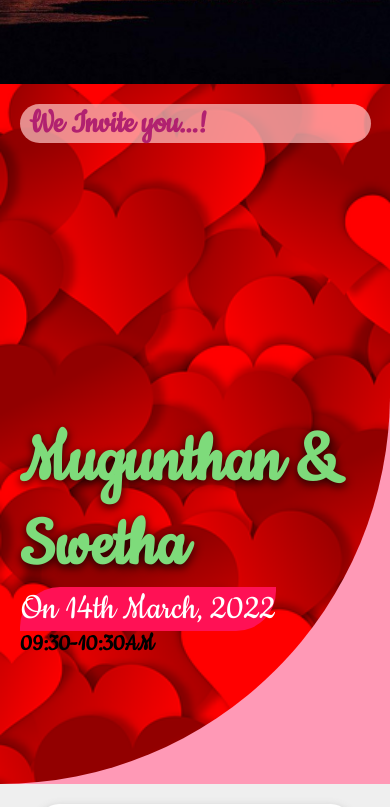
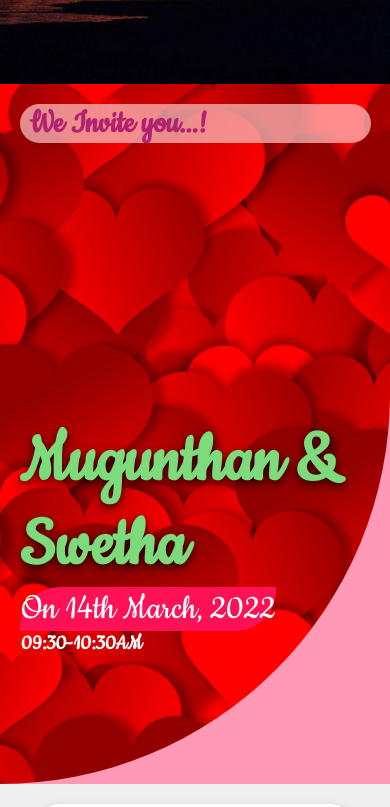
Before and after one commit to mugu26/msweddinginvite, a plain HTML site: page index.html in a window 390 px wide. Shown: the part 616-1423 px from the top of the page. Drawn offline with Linux system fonts and the light colour scheme.

Commit message:
timeupdate

```diff
--- a/css/one.css
+++ b/css/one.css
@@ -134,6 +134,12 @@
 .text2 .date2:hover{
     background-color: #fff;
     color:#f15;
+}
+.text2 .date3{
+    color:#fff;
+    padding: 1px;
+    font-size: 30px;
+    text-align: left;
 }
 .section{
     width:100%;
@@ -297,7 +303,7 @@ footer{
         justify-content: center;
         align-items: flex-start;
         flex-wrap: wrap;
-        border-radius: 0 0 500px 0;
+        border-radius: 0 0 400px 0;
     }
     .nav2{
         width:90%;
@@ -337,6 +343,12 @@ footer{
     .text2 .date2:hover{
         background-color: #fff;
         color:#f15;
+    }
+    .text2 .date3{
+    color:#fff;
+    padding: 1px;
+    font-size: 23px;
+    text-align: left;
     }
     .section{
         width:100%;
```
